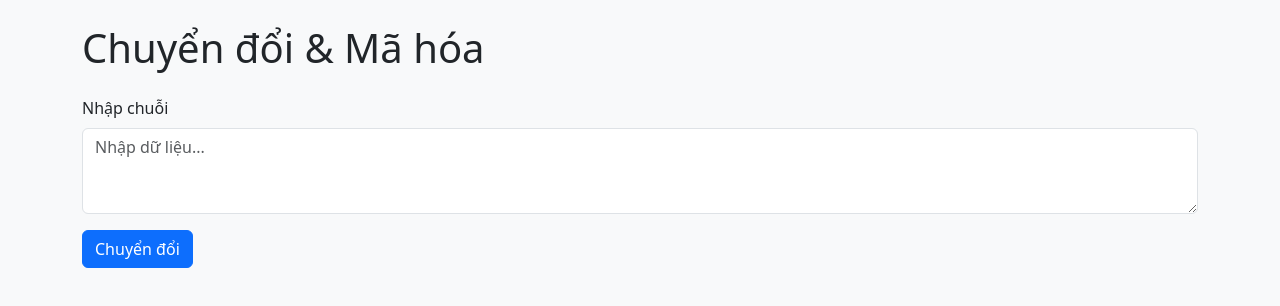
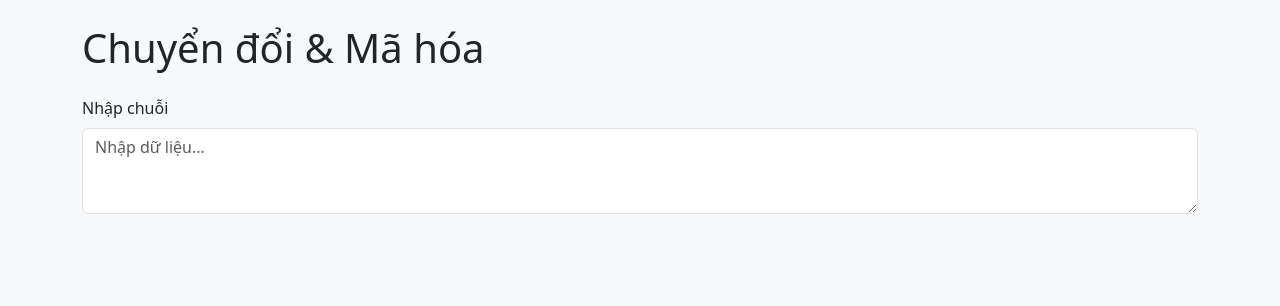
Before and after one commit to ThanHuuTuan/thanhuutuan.github.io, a plain HTML site: page crypto-converter.html in a window 1280 px wide. Drawn offline with nearby package versions, Linux system fonts and the light colour scheme.

Commit message:
Update crypto-converter.html

```diff
--- a/crypto-converter.html
+++ b/crypto-converter.html
@@ -15,7 +15,6 @@
       <label class="form-label">Nhập chuỗi</label>
       <textarea id="inputText" class="form-control" rows="3" placeholder="Nhập dữ liệu..."></textarea>
     </div>
-    <button class="btn btn-primary mb-3" onclick="convertAll()">Chuyển đổi</button>
     <div id="results"></div>
   </div>
 
@@ -42,9 +41,11 @@
       }
     }
 
-    async function convertAll() {
-      const text = document.getElementById('inputText').value;
-      if (!text) return;
+    async function convertAll(text) {
+      if (!text) {
+        document.getElementById('results').innerHTML = '';
+        return;
+      }
       const md5 = SparkMD5.hash(text);
       const sha256Hash = await sha256(text);
       const sha1Hash = await sha1(text);
@@ -63,6 +64,10 @@
         <div class="card mb-2"><div class="card-body"><strong>bcrypt:</strong> ${bcryptHash}</div></div>
       `;
     }
+
+    document.getElementById('inputText').addEventListener('input', (e) => {
+      convertAll(e.target.value);
+    });
   </script>
 </body>
 </html>
```
